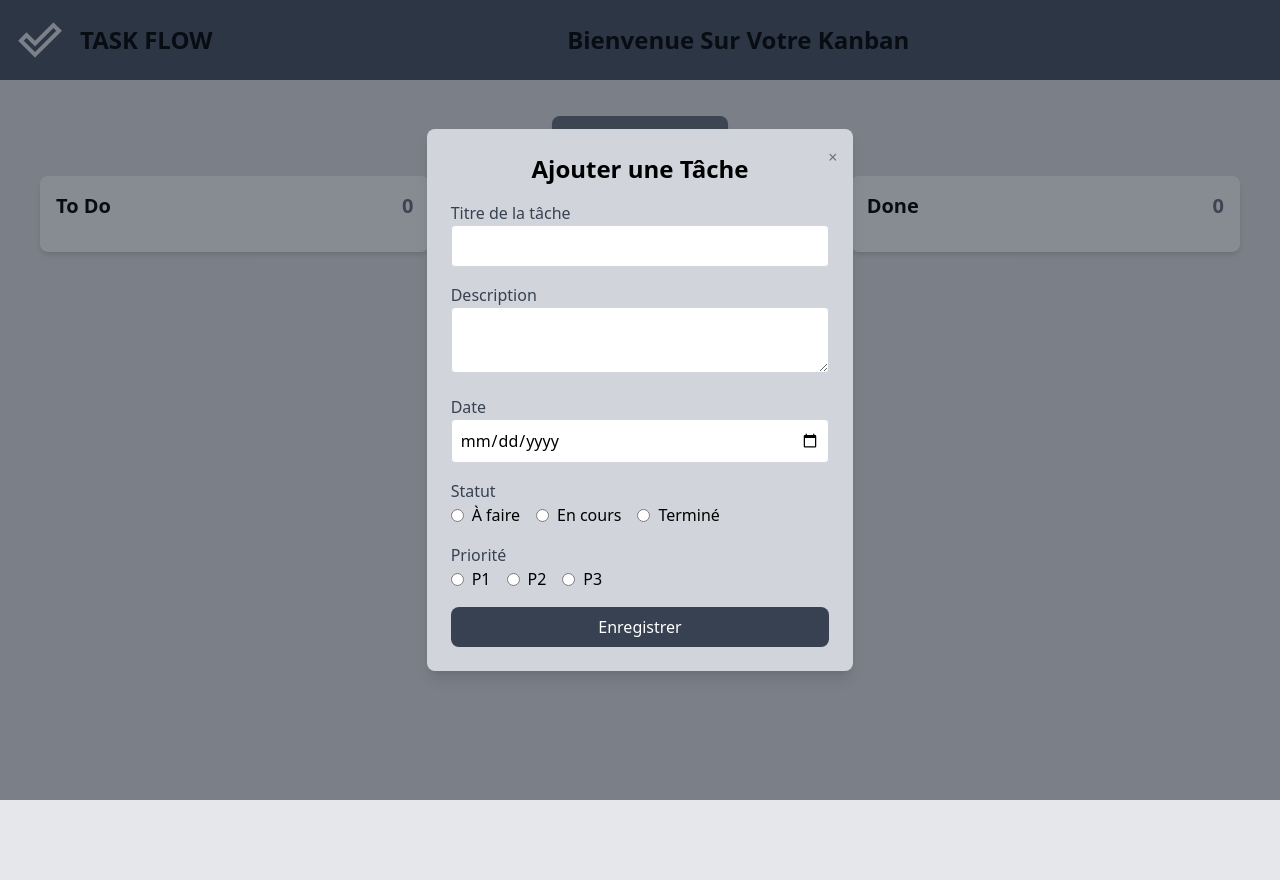
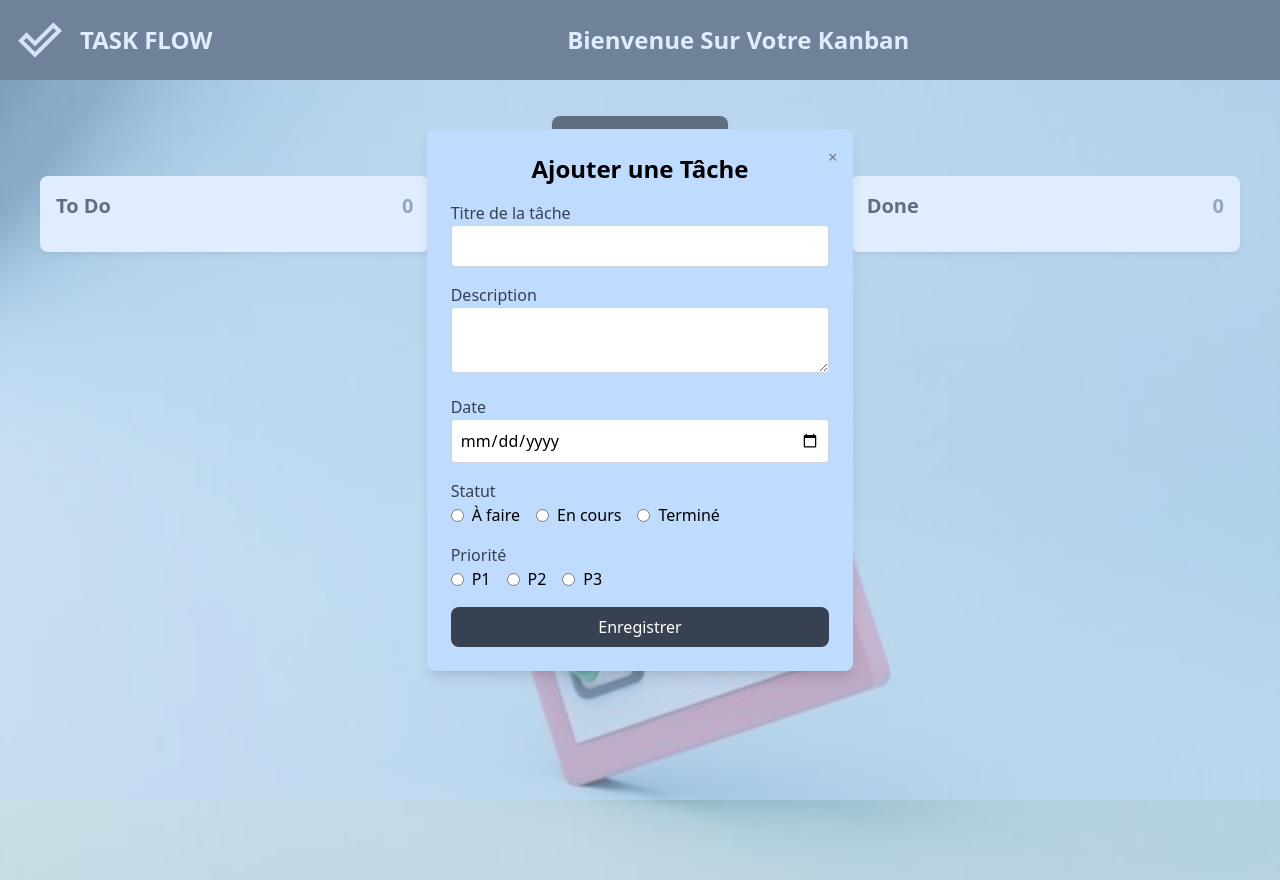
Before and after one commit to Youcode-Classe-E-2024-2025/Nada-zirari-kanban, a website: page index.html in a window 1280 px wide. Both pictures are taken after a click on the button "Ajouter une Tâche". Before the commit the page ends 800 px from the top, so only its background shows below. Drawn offline with nearby package versions, Linux system fonts and the light colour scheme; files that its build step writes are made by us from their sources.

```diff
--- a/index.html
+++ b/index.html
@@ -8,22 +8,23 @@
   <link href="https://fonts.googleapis.com/css2?family=Jura:wght@300;400;500;600;700&display=swap" rel="stylesheet">
   <link rel="stylesheet" href="style.css">
 </head>
-<body class="bg-gray-200">
+<body class="bg-200 min-h-screen">
 
 
 <!-- header -->
-<header class="bg-gray-600 p-4">
+<header class="bg-gray-800 p-4">
   <div class="container mx-auto flex items-center">
     <img src="dist/done_outline_24dp_E8EAED_FILL0_wght400_GRAD0_opsz24.png" alt="Profile Image" class="w-12 h-12 rounded-full mr-4">
-    <h1 class="text-2xl font-bold text-black">TASK FLOW</h1>
-    <p class="text-center text-2xl text-black flex-grow font-bold">Bienvenue Sur Votre Kanban</p>
+    <h1 class="text-2xl font-bold text-white">TASK FLOW</h1>
+    <p class="text-center text-2xl text-white flex-grow font-bold">Bienvenue Sur Votre Kanban</p>
   </div>
 </header>
-
-<!-- Main conteneure -->
+<!-- avec arrière-plan -->
+<div class="w-full relative bg-no-repeat bg-cover h-screen z-0  overflow-hidden" style="background-image: url('dist/case-cocher-coche-verte-isolee_172436-1035.jpg');">
+  <!-- Main conteneure -->
 <div class="container mx-auto p-5">
   <div class="flex justify-center space-x-4 mt-4">
-    <button onclick="ouvrirModal()" class="bg-gray-500 hover:bg-green-600 text-white font-bold py-2 px-4 rounded-lg shadow-md transition duration-200">
+    <button onclick="ouvrirModal()" class="bg-black hover:bg-green-600 text-white font-bold py-2 px-4 rounded-lg shadow-md transition duration-200">
       Ajouter une Tâche
     </button>
 
@@ -59,8 +60,8 @@
 
 
 <!-- Modal -->
-<div id="modal" class="fixed inset-0 flex items-center justify-center bg-gray-900 bg-opacity-50 hidden">
-  <div class="bg-gray-300 p-6 rounded-lg shadow-lg w-11/12 md:w-1/2 lg:w-1/3 relative">
+<div id="modal" class="fixed inset-0 flex items-center justify-center bg-blue-200 bg-opacity-50 hidden">
+  <div class="bg-blue-200 p-6 rounded-lg shadow-lg w-11/12 md:w-1/2 lg:w-1/3 relative">
     <span onclick="fermerModal()" class="absolute top-4 right-4 text-gray-500 cursor-pointer">&times;</span>
     <h2 class="text-2xl font-semibold text-center mb-4">Ajouter une Tâche</h2>
     <form id="taskForm" class="space-y-4" onsubmit="ajouterTache(event)">
--- a/src/script.js
+++ b/src/script.js
@@ -169,3 +169,20 @@
     default: return "bg-gray-200";
   }
 }
+
+
+
+// Met à jour le compteur
+function updateTodoCount() {
+  const todoCount = document.getElementById("todoCount");
+  const todoList = document.getElementById("todoList");
+  todoCount.textContent = todoList.children.length; // Compte le nombre d'enfants de la liste Todo
+
+  const inProgressCount = document.getElementById("inProgressCount");
+  const inProgressList = document.getElementById("inProgressList");
+  inProgressCount.textContent = inProgressList.children.length; // Compte le nombre d'enfants de la liste In Progress
+
+  const doneCount = document.getElementById("doneCount");
+  const doneList = document.getElementById("doneList");
+  doneCount.textContent = doneList.children.length; // Compte le nombre d'enfants de la liste Done
+}
```
Also changed, not shown: dist/PASSION.webp (deleted), dist/case-cocher-coche-verte-isolee_172436-1035.jpg (added), dist/medecins-preferes.jpg (added), dist/top_company_01.jpg (added).
